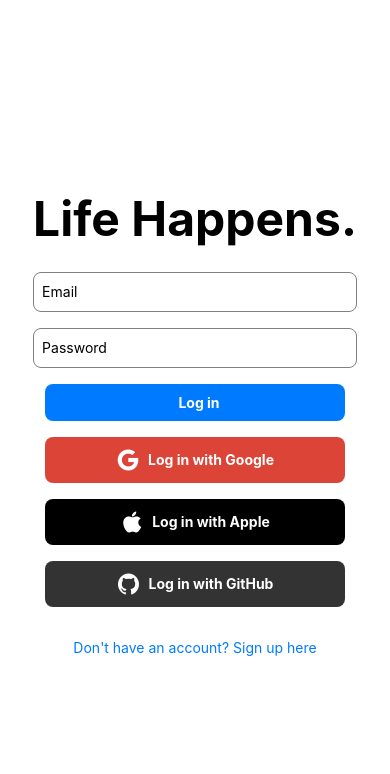
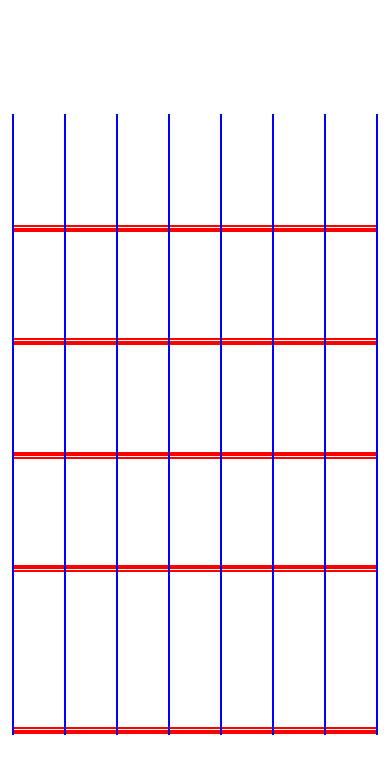
Before and after one commit to r0hanshah/Life-Happens, a React Native app in the folder frontend/: screen / in a window 390 px wide. Shown: the top 774 px of the page. Built offline with nearby package versions, Linux system fonts and the light colour scheme.

Commit message:
Created wire frame for calendar view

```diff
--- a/frontend/App.tsx
+++ b/frontend/App.tsx
@@ -3,6 +3,7 @@ import React, { useState } from 'react';
 import { StyleSheet, Text, View } from 'react-native';
 import LoginScreen from './components/auth/LoginScreen';
 import SignUpScreen from './components/auth/SignUpScreen';
+import GridComponent from './components/main/GridComponent';
 
 export default function App() {
   const [currentScreen, setCurrentScreen] = useState<'Login' | 'SignUp'>('Login');
@@ -16,10 +17,13 @@ export default function App() {
   };
   return (
     <View style={styles.container}>
-      <>
+      <GridComponent offset={0} />
+      <GridComponent offset={5} />
+      <GridComponent offset={10} />
+      {/* <>
         {currentScreen === 'Login' && <LoginScreen navigateToSignUp={navigateToSignUp} />}
         {currentScreen === 'SignUp' && <SignUpScreen navigateBack={navigateBack} />}
-      </>
+      </> */}
       <StatusBar style="auto" />
     </View>
   );
--- /dev/null
+++ b/frontend/components/main/BorderComponent.tsx
@@ -0,0 +1,37 @@
+// BorderComponent.tsx
+import React, { useState, useEffect } from 'react';
+import { View, StyleSheet, useWindowDimensions } from 'react-native';
+
+interface BorderComponentProps {
+  id: string;
+  borderColor: string;
+  orientation: 'horizontal' | 'vertical'; // Specify the valid values for orientation
+  lastRow: boolean;
+}
+
+const BorderComponent: React.FC<BorderComponentProps> = ({ borderColor, orientation, lastRow }) => {
+  const borderStyle = orientation === 'horizontal' ? styles.horizontalBorder : styles.verticalBorder;
+
+  const windowWidth = useWindowDimensions().width;
+  const windowHeight = useWindowDimensions().height;
+
+  return <View style={[{ borderColor }, borderStyle, { width: orientation === 'horizontal' ? (windowWidth / 7) * 0.9 : 0, height: orientation === 'vertical' ? (windowHeight / 6) * 0.8 : lastRow ? (windowHeight / 6) * 0.8 + 50 : 0, paddingTop: orientation === 'horizontal' ? (windowHeight / 6) * 0.8 -1.5 : lastRow ? (windowHeight / 6) * 0.8 + 50.5 : 0 }]} />;
+};
+
+const styles = StyleSheet.create({
+  border: {
+    flex: 1,
+  },
+  horizontalBorder: {
+    paddingTop: 48.5,
+    height: 1,
+    borderBottomWidth: 2, // Customize for horizontal orientation
+  },
+  verticalBorder: {
+    width: 1,
+    minHeight: 50,
+    borderRightWidth: 2, // Customize for vertical orientation
+  },
+});
+
+export default BorderComponent;
--- /dev/null
+++ b/frontend/components/main/GridComponent.tsx
@@ -0,0 +1,146 @@
+import React from 'react';
+import { View, StyleSheet } from 'react-native';
+import BorderComponent from './BorderComponent';
+
+interface GridProps {
+  offset: number;
+}
+
+const GridComponent: React.FC<GridProps> = ({ offset }) => {
+  return (
+    <View style={[styles.grid, {marginTop: offset}]}>
+      <View style={styles.row}>
+        <BorderComponent id='0v0' borderColor="blue" orientation="vertical"  lastRow = {false} />
+        <BorderComponent id='0h0' borderColor="red" orientation="horizontal" lastRow = {false}  />
+
+        <BorderComponent id='0v1' borderColor="blue" orientation="vertical"  lastRow = {false} />
+        <BorderComponent id='0h1' borderColor="red" orientation="horizontal" lastRow = {false}  />
+
+        <BorderComponent id='0v2' borderColor="blue" orientation="vertical"  lastRow = {false} />
+        <BorderComponent id='0h2' borderColor="red" orientation="horizontal" lastRow = {false}  />
+
+        <BorderComponent id='0v3' borderColor="blue" orientation="vertical"  lastRow = {false} />
+        <BorderComponent id='0h3' borderColor="red" orientation="horizontal" lastRow = {false}  />
+
+        <BorderComponent id='0v4' borderColor="blue" orientation="vertical"  lastRow = {false} />
+        <BorderComponent id='0h4' borderColor="red" orientation="horizontal" lastRow = {false}  />
+
+        <BorderComponent id='0v5' borderColor="blue" orientation="vertical"  lastRow = {false} />
+        <BorderComponent id='0h5' borderColor="red" orientation="horizontal" lastRow = {false}  />
+
+        <BorderComponent id='0v6' borderColor="blue" orientation="vertical"  lastRow = {false} />
+        <BorderComponent id='0h6' borderColor="red" orientation="horizontal" lastRow = {false}  />
+
+        <BorderComponent id='0v7' borderColor="blue" orientation="vertical"  lastRow = {false} />
+      </View>
+      <View style={styles.row}>
+        <BorderComponent id='1v0' borderColor="blue" orientation="vertical" lastRow = {false} />
+        <BorderComponent id='1h0' borderColor="red" orientation="horizontal" lastRow = {false} />
+
+        <BorderComponent id='1v1' borderColor="blue" orientation="vertical" lastRow = {false} />
+        <BorderComponent id='1h1' borderColor="red" orientation="horizontal" lastRow = {false} />
+
+        <BorderComponent id='1v2' borderColor="blue" orientation="vertical" lastRow = {false} />
+        <BorderComponent id='1h2' borderColor="red" orientation="horizontal" lastRow = {false} />
+
+        <BorderComponent id='1v3' borderColor="blue" orientation="vertical" lastRow = {false} />
+        <BorderComponent id='1h3' borderColor="red" orientation="horizontal" lastRow = {false} />
+
+        <BorderComponent id='1v4' borderColor="blue" orientation="vertical" lastRow = {false} />
+        <BorderComponent id='1h4' borderColor="red" orientation="horizontal" lastRow = {false} />
+
+        <BorderComponent id='1v5' borderColor="blue" orientation="vertical" lastRow = {false} />
+        <BorderComponent id='1h5' borderColor="red" orientation="horizontal" lastRow = {false} />
+
+        <BorderComponent id='1v6' borderColor="blue" orientation="vertical" lastRow = {false} />
+        <BorderComponent id='1h6' borderColor="red" orientation="horizontal" lastRow = {false} />
+
+        <BorderComponent id='1v7' borderColor="blue" orientation="vertical" lastRow = {false} />
+      </View>
+      <View style={styles.row}>
+        <BorderComponent id='2v0' borderColor="blue" orientation="vertical" lastRow = {false} />
+        <BorderComponent id='2h0' borderColor="red" orientation="horizontal" lastRow = {false} />
+
+        <BorderComponent id='2v1' borderColor="blue" orientation="vertical" lastRow = {false} />
+        <BorderComponent id='2h1' borderColor="red" orientation="horizontal" lastRow = {false} />
+
+        <BorderComponent id='2v2' borderColor="blue" orientation="vertical" lastRow = {false} />
+        <BorderComponent id='2h2' borderColor="red" orientation="horizontal" lastRow = {false} />
+
+        <BorderComponent id='2v3' borderColor="blue" orientation="vertical" lastRow = {false} />
+        <BorderComponent id='2h3' borderColor="red" orientation="horizontal" lastRow = {false} />
+
+        <BorderComponent id='2v4' borderColor="blue" orientation="vertical" lastRow = {false} />
+        <BorderComponent id='2h4' borderColor="red" orientation="horizontal" lastRow = {false} />
+
+        <BorderComponent id='2v5' borderColor="blue" orientation="vertical" lastRow = {false} />
+        <BorderComponent id='2h5' borderColor="red" orientation="horizontal" lastRow = {false} />
+
+        <BorderComponent id='2v6' borderColor="blue" orientation="vertical" lastRow = {false} />
+        <BorderComponent id='2h6' borderColor="red" orientation="horizontal" lastRow = {false} />
+
+        <BorderComponent id='2v7' borderColor="blue" orientation="vertical" lastRow = {false} />
+      </View>
+      <View style={styles.row}>
+        <BorderComponent id='3v0' borderColor="blue" orientation="vertical" lastRow = {false} />
+        <BorderComponent id='3h0' borderColor="red" orientation="horizontal" lastRow = {false} />
+
+        <BorderComponent id='3v1' borderColor="blue" orientation="vertical" lastRow = {false} />
+        <BorderComponent id='3h1' borderColor="red" orientation="horizontal" lastRow = {false} />
+
+        <BorderComponent id='3v2' borderColor="blue" orientation="vertical" lastRow = {false} />
+        <BorderComponent id='3h2' borderColor="red" orientation="horizontal" lastRow = {false} />
+
+        <BorderComponent id='3v3' borderColor="blue" orientation="vertical" lastRow = {false} />
+        <BorderComponent id='3h3' borderColor="red" orientation="horizontal" lastRow = {false} />
+
+        <BorderComponent id='3v4' borderColor="blue" orientation="vertical" lastRow = {false} />
+        <BorderComponent id='3h4' borderColor="red" orientation="horizontal" lastRow = {false} />
+
+        <BorderComponent id='3v5' borderColor="blue" orientation="vertical" lastRow = {false} />
+        <BorderComponent id='3h5' borderColor="red" orientation="horizontal" lastRow = {false} />
+
+        <BorderComponent id='3v6' borderColor="blue" orientation="vertical" lastRow = {false} />
+        <BorderComponent id='3h6' borderColor="red" orientation="horizontal" lastRow = {false} />
+
+        <BorderComponent id='3v7' borderColor="blue" orientation="vertical" lastRow = {false} />
+      </View>
+      <View style={styles.row}>
+        <BorderComponent id='4v0' borderColor="blue" orientation="vertical" lastRow = {true} />
+        <BorderComponent id='4h0' borderColor="red" orientation="horizontal" lastRow = {true} />
+
+        <BorderComponent id='4v1' borderColor="blue" orientation="vertical" lastRow = {true} />
+        <BorderComponent id='4h1' borderColor="red" orientation="horizontal" lastRow = {true} />
+
+        <BorderComponent id='4v2' borderColor="blue" orientation="vertical" lastRow = {true} />
+        <BorderComponent id='4h2' borderColor="red" orientation="horizontal" lastRow = {true} />
+
+        <BorderComponent id='4v3' borderColor="blue" orientation="vertical" lastRow = {true} />
+        <BorderComponent id='4h3' borderColor="red" orientation="horizontal" lastRow = {true} />
+
+        <BorderComponent id='4v4' borderColor="blue" orientation="vertical" lastRow = {true} />
+        <BorderComponent id='4h4' borderColor="red" orientation="horizontal" lastRow = {true} />
+
+        <BorderComponent id='4v5' borderColor="blue" orientation="vertical" lastRow = {true} />
+        <BorderComponent id='4h5' borderColor="red" orientation="horizontal" lastRow = {true} />
+
+        <BorderComponent id='4v6' borderColor="blue" orientation="vertical" lastRow = {true} />
+        <BorderComponent id='4h6' borderColor="red" orientation="horizontal" lastRow = {true} />
+
+        <BorderComponent id='4v7' borderColor="blue" orientation="vertical" lastRow = {true} />
+      </View>
+    </View>
+  );
+};
+
+const styles = StyleSheet.create({
+  grid: {
+    flex: 1,
+    position: 'absolute'
+  },
+  row: {
+    flexDirection: 'row',
+  },
+});
+
+export default GridComponent;
```
